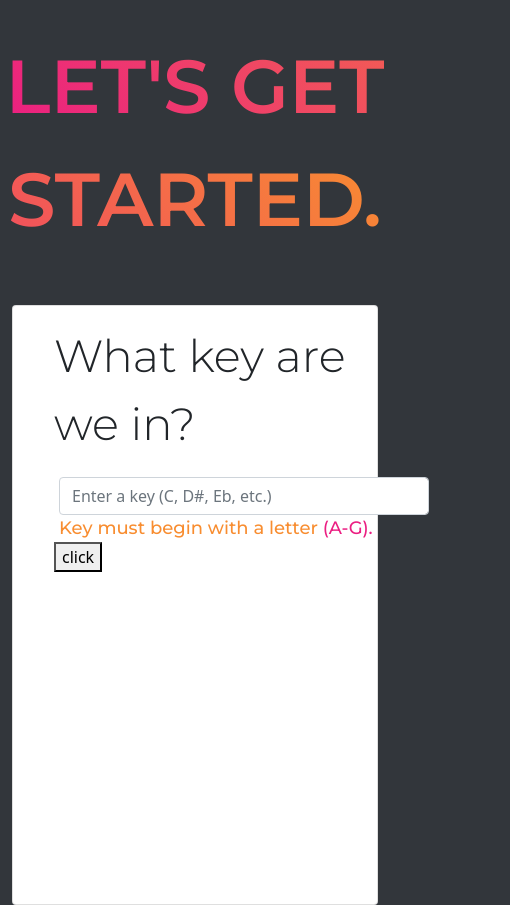
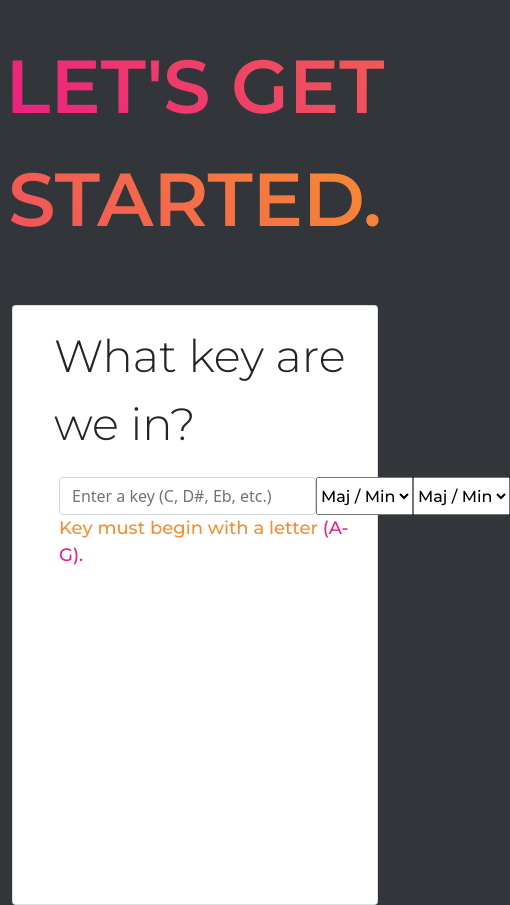
Before and after one commit to nateharrell123/Melody-Maker, a Vue app in the folder melody-maker/: page / in a window 390 px wide. Shown: the whole page, 510 px wide, since content can reach past the window. Built offline with nearby package versions, Linux system fonts and the light colour scheme.

Commit message:
Need to make selects responsive

```diff
--- a/melody-maker/src/components/MelodyCard.vue
+++ b/melody-maker/src/components/MelodyCard.vue
@@ -4,9 +4,19 @@
       <b-card class="card">
         <div class="melody-form">
           <span class="key-title">What key are we in?</span>
-          <div class="key-select" style="width: 375px;">
-            <div class="form-group" :class="{ 'form-group--error': $v.key.$error }">
-                <b-form-input class="form__input" id="key-input-text" maxlength="2" placeholder="Enter a key (C, D#, Eb, etc.)" v-model.trim="$v.key.$model"/>
+          <div class="key-select">
+            <div class="form-group" id="key-inner-fields" :class="{ 'form-group--error': $v.key.$error }">
+                <b-form-input style="width:305px;" class="form__input" size="md" id="key-input-text" maxlength="2" placeholder="Enter a key (C, D#, Eb, etc.)" v-model.trim="$v.key.$model"/>
+                <b-form-select id="key-modes-select" v-model="keyModeSelected" :options="keyModes">
+                  <template #first>
+                    <b-form-select-option id="key-modes-select" :value="null" disabled>Maj / Min</b-form-select-option>
+                  </template>
+                </b-form-select>
+                <b-form-select id="key-modes-select" v-model="keyModeSelected" :options="keyModes">
+                  <template #first>
+                    <b-form-select-option id="key-modes-select" :value="null" disabled>Maj / Min</b-form-select-option>
+                  </template>
+                </b-form-select>
             </div>
             <div class="error" id="error-message" v-if="!$v.key.startCharValidation">Key must begin with a letter <span class="accent-color">(A-G). </span></div>
             <div class="error" id="error-message" v-if="!$v.key.endCharValidation">Key must end with
@@ -15,7 +25,6 @@
                 <span class="accent-color"> 'b' (flat).</span>
             </div>
           </div>
-          <button @click="me"> click </button>
         </div>
       </b-card>
     </div>
@@ -55,6 +64,11 @@ export default {
   data() {
     return {
       key: "",
+      keyModeSelected: null,
+      keyModes: [
+          { value: 'Major', text: 'Maj' },
+          { value: 'Minor', text: 'Min' },
+      ]
     }
   },
   methods: {
@@ -77,9 +91,16 @@ export default {
 </script>
 
 <style scoped>
+#key-modes-select{
+    font-family: "Montserrat";
+
+}
 .container { /* for animation */
   padding-top: 50px;
   transition: opacity 1s;
+}
+#key-inner-fields{
+  display:flex;
 }
 #error-message{
   color:#F88D30;
```
